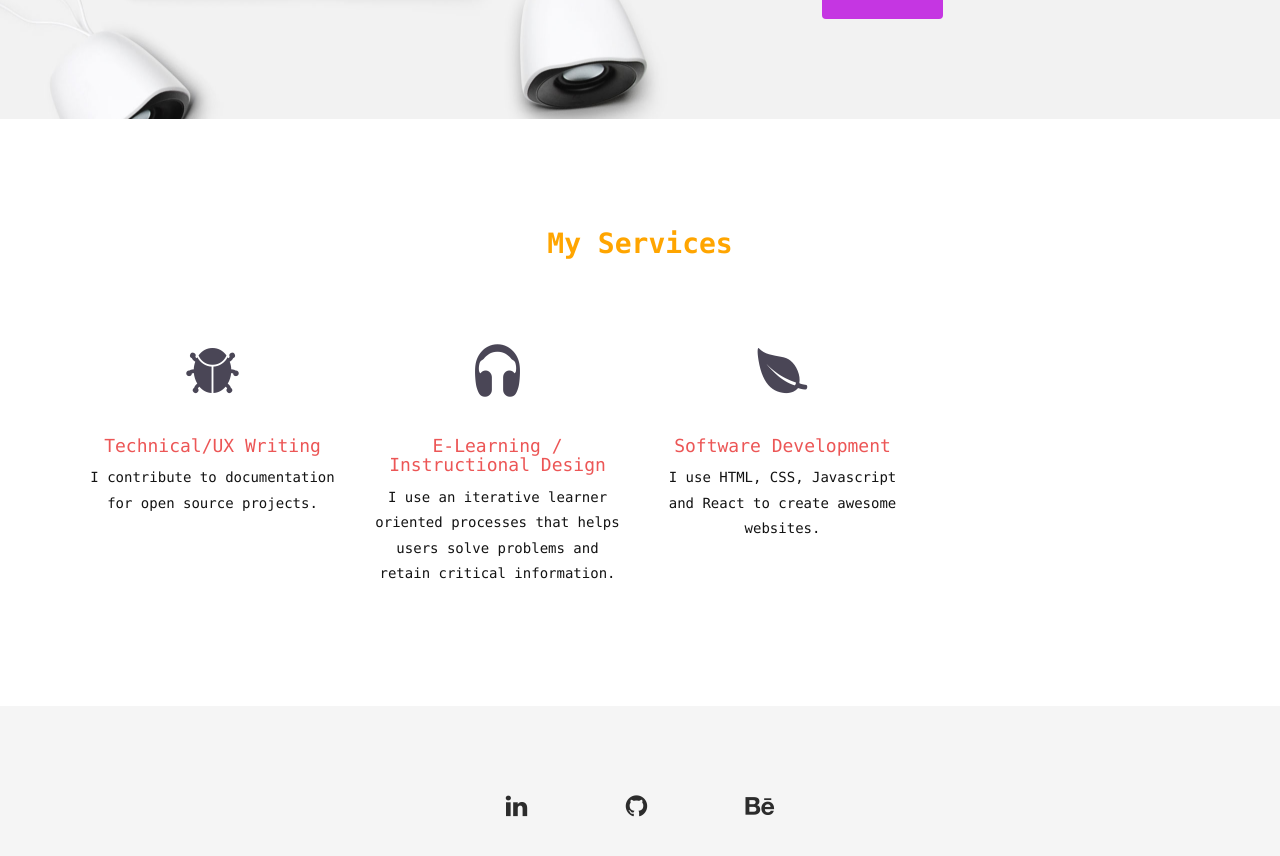
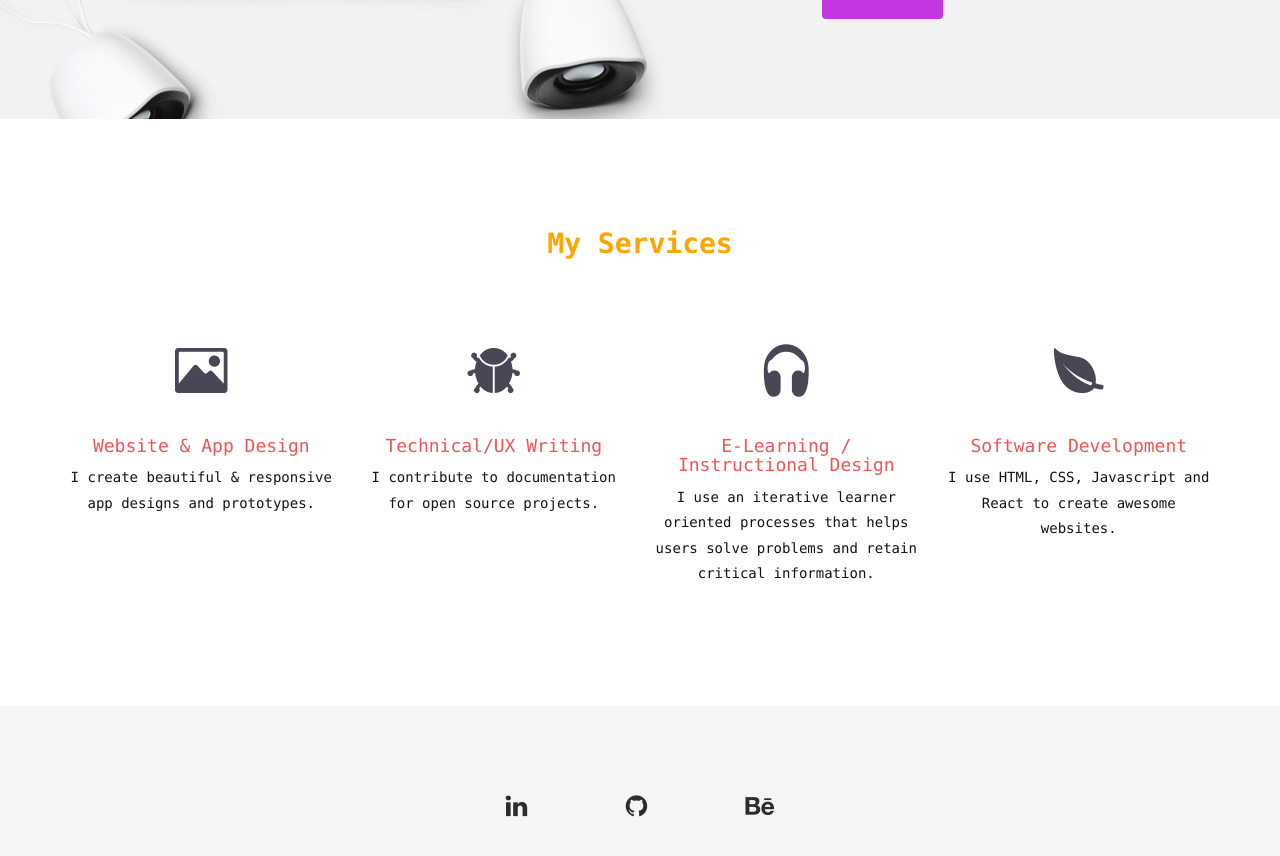
Before and after one commit to Kingslayyerr/Kingslayyerr.github.io, a Jekyll site: the page built from index.html, in a window 1280 px wide and 900 px high, scrolled down 1490 px. Shown: the top 856 px of the window. Built offline with Jekyll 4.4.1, drawn with Linux system fonts in a browser that asks for light colours; nearby versions of some CDN libraries; some web fonts are replaced.

Commit message:
smol change

```diff
--- a/index.html
+++ b/index.html
@@ -103,12 +103,12 @@ permalink: /
           <p>Lorem ipsum dolor sit amet, consectetur adipisicing elit, sed do eiusmod tempor incididunt ut </p>
         </div>
       </div> -->
- <!--      <div class="col-sm-6 col-md-3">
+      <div class="col-sm-6 col-md-3">
         <div class="service-item">
           <i class="ion-image"></i>
           <h4>Website & App Design</h4>
           <p>I create beautiful & responsive app designs and prototypes.</p>
-        </div> -->
+        </div>
       </div>
       <div class="col-sm-6 col-md-3">
         <div class="service-item">
```
